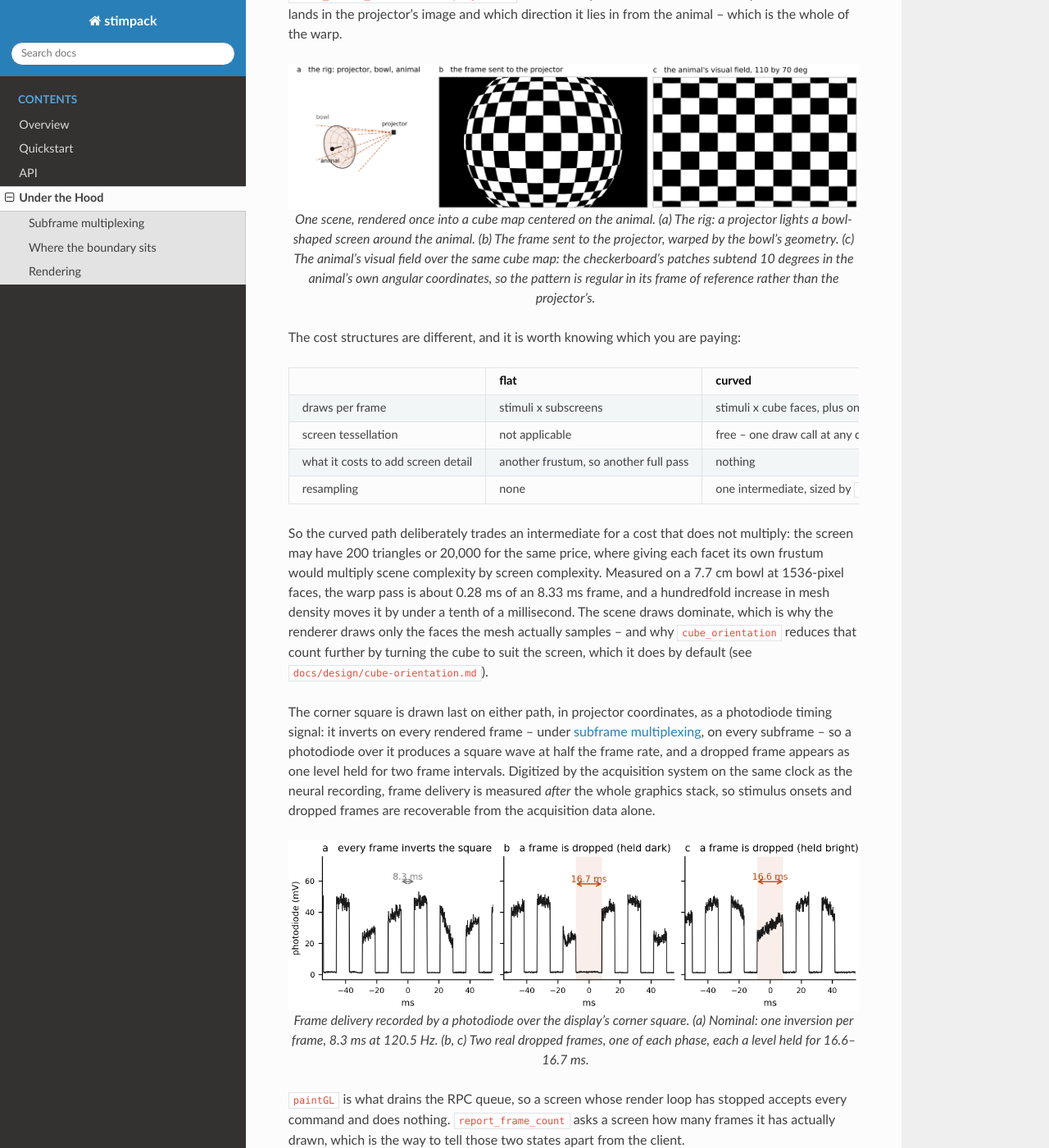
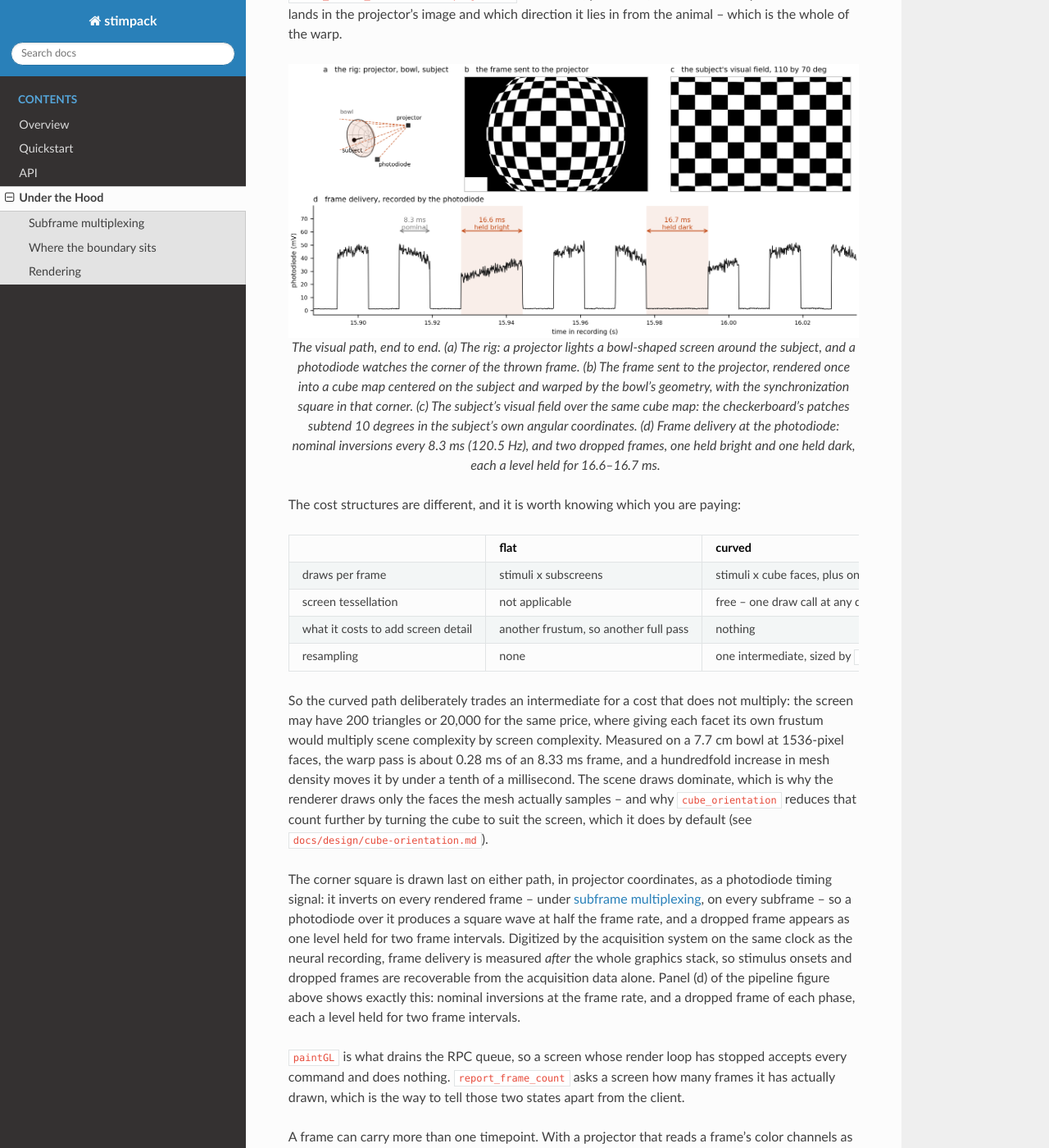
Before and after one commit to ClandininLab/stimpack, a Sphinx documentation site: the page built from docs/source/under_the_hood.rst, in a window 1280 px wide and 1400 px high, scrolled down 1488 px. Shown: the whole window at 82% size. Built offline with Sphinx 7.4.7 and the Read the Docs theme 3.1.0, drawn with Linux system fonts in a browser that asks for light colours.

Commit message:
Sync docs and README to the combined pipeline figure
The paper merged its geometry and frame-drop figures into one four-panel
pipeline figure -- rig with photodiode, projector frame with its corner
square, the subject's view, and the photodiode's record of frame delivery --
so the docs and README now carry the same figure and the same story. The
under-the-hood timing paragraph points at panel (d) instead of a second
figure, and the orphaned geometry and frame-drop images are gone.

Co-Authored-By: Claude Fable 5 <noreply@anthropic.com>
Claude-Session: https://claude.ai/code/session_01TdmPtCDnawKzEgLLijitTr

```diff
--- a/docs/source/under_the_hood.rst
+++ b/docs/source/under_the_hood.rst
@@ -59,15 +59,18 @@ each fragment sampling the cube along its own interpolated direction. The mesh c
 screen lands in the projector's image and which direction it lies in from the animal -- which is the
 whole of the warp.
 
-.. figure:: /images/geometry.png
+.. figure:: /images/pipeline.png
     :align: center
-    :alt: A rig schematic of projector and bowl, the warped frame sent to the projector, and the animal's view of the checkerboard
+    :alt: A rig schematic with photodiode, the warped frame with its corner square, the subject's view of the checkerboard, and a photodiode trace with two dropped frames
 
-    One scene, rendered once into a cube map centered on the animal. (a) The rig: a projector
-    lights a bowl-shaped screen around the animal. (b) The frame sent to the projector, warped by
-    the bowl's geometry. (c) The animal's visual field over the same cube map: the checkerboard's
-    patches subtend 10 degrees in the animal's own angular coordinates, so the pattern is regular
-    in its frame of reference rather than the projector's.
+    The visual path, end to end. (a) The rig: a projector lights a bowl-shaped screen around the
+    subject, and a photodiode watches the corner of the thrown frame. (b) The frame sent to the
+    projector, rendered once into a cube map centered on the subject and warped by the bowl's
+    geometry, with the synchronization square in that corner. (c) The subject's visual field over
+    the same cube map: the checkerboard's patches subtend 10 degrees in the subject's own angular
+    coordinates. (d) Frame delivery at the photodiode: nominal inversions every 8.3 ms
+    (120.5 Hz), and two dropped frames, one held bright and one held dark, each a level held for
+    16.6--16.7 ms.
 
 The cost structures are different, and it is worth knowing which you are paying:
 
@@ -106,15 +109,8 @@ every subframe -- so a photodiode over it produces a square wave at half the fra
 dropped frame appears as one level held for two frame intervals. Digitized by the acquisition
 system on the same clock as the neural recording, frame delivery is measured *after* the whole
 graphics stack, so stimulus onsets and dropped frames are recoverable from the acquisition data
-alone.
-
-.. figure:: /images/frame_drops.png
-    :align: center
-    :alt: Photodiode traces showing nominal frame inversions and two dropped frames, each a level held for two frame intervals
-
-    Frame delivery recorded by a photodiode over the display's corner square. (a) Nominal: one
-    inversion per frame, 8.3 ms at 120.5 Hz. (b, c) Two real dropped frames, one of each phase,
-    each a level held for 16.6--16.7 ms.
+alone. Panel (d) of the pipeline figure above shows exactly this: nominal inversions at the
+frame rate, and a dropped frame of each phase, each a level held for two frame intervals.
 
 ``paintGL`` is what drains the RPC queue, so a screen whose render loop has stopped accepts every
 command and does nothing. ``report_frame_count`` asks a screen how many frames it has actually
```
Also changed, not shown: README.md (+6 -5 lines), docs/source/images/frame_drops.png (deleted), docs/source/images/geometry.png (deleted), docs/source/images/pipeline.png (added), img/geometry.png (deleted), img/pipeline.png (added).
